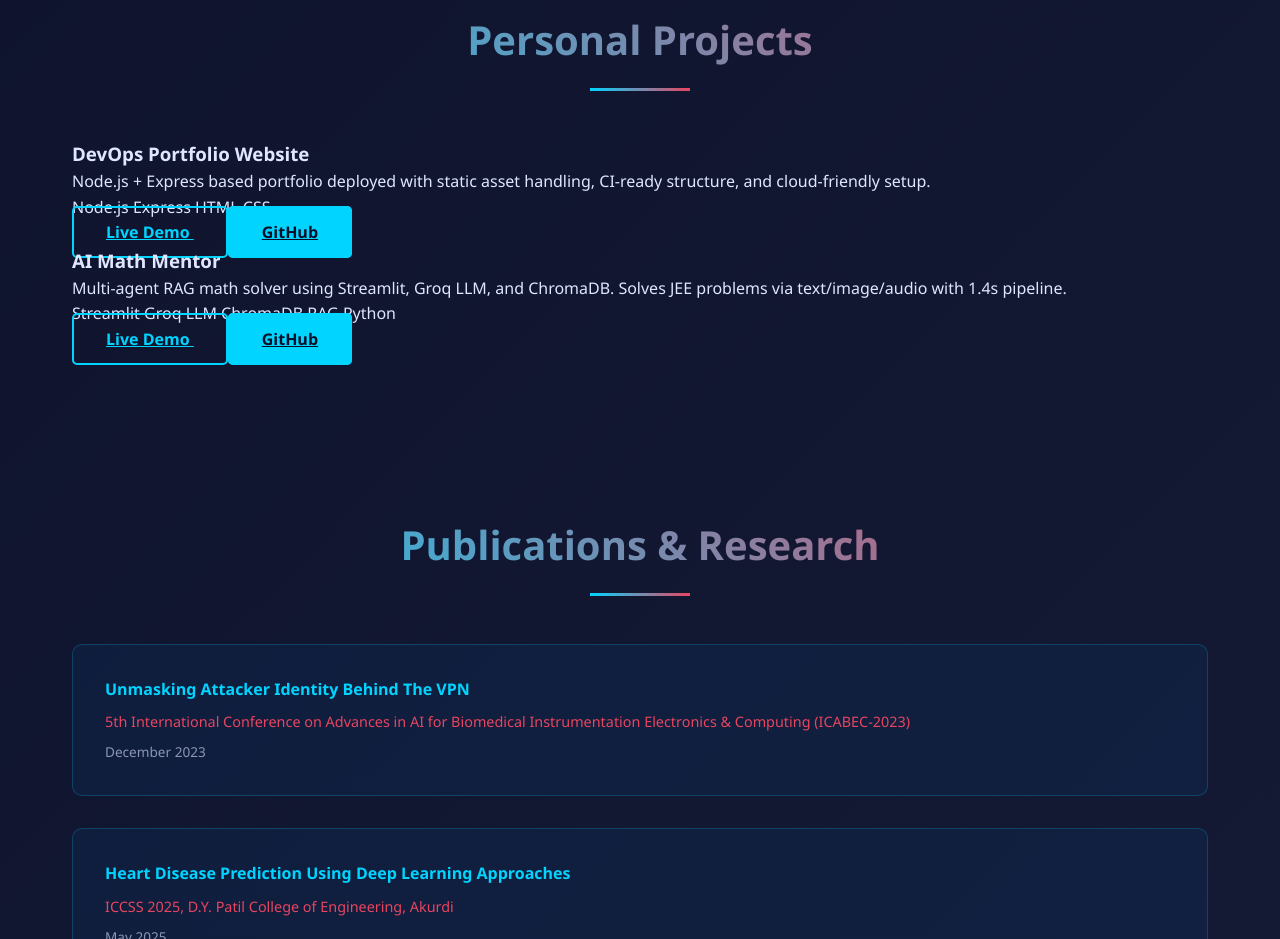
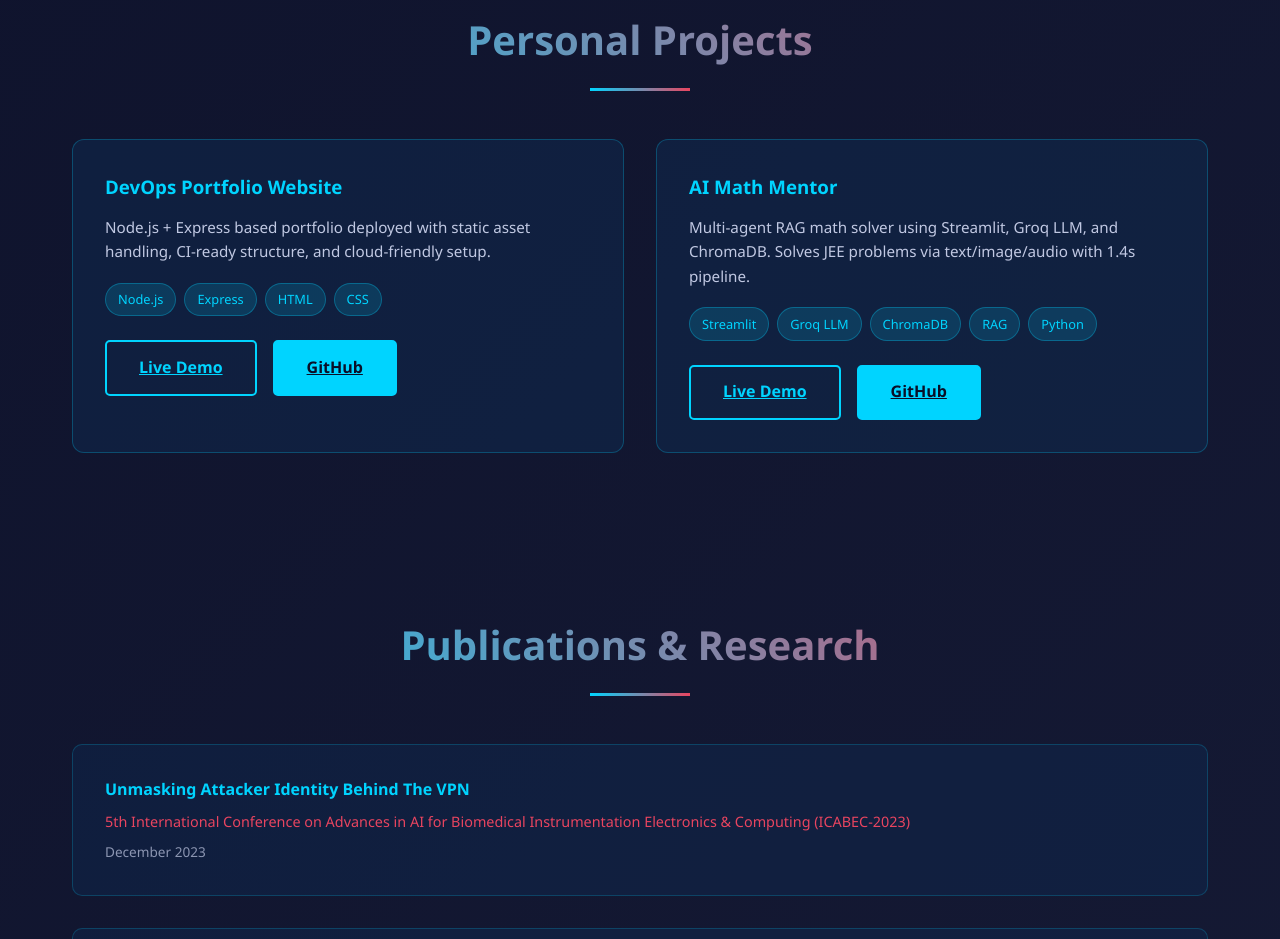
Before and after one commit to harshalwaghare18/my_portfolio, a website: page index.html in a window 1280 px wide. Shown: the part 2520-3459 px from the top of the page. Drawn offline with Linux system fonts and the light colour scheme.

Commit message:
Update style.css
Updated the style sheet as per the project section

```diff
--- a/public/css/style.css
+++ b/public/css/style.css
@@ -554,3 +554,63 @@ nav, section, footer {
     position: relative;
     z-index: 1;
 }
+
+
+
+
+
+
+/* ============ PROJECTS ============ */
+
+.projects-grid {
+    display: grid;
+    grid-template-columns: repeat(auto-fit, minmax(300px, 1fr));
+    gap: 2rem;
+}
+
+.project-card {
+    background: rgba(15, 52, 96, 0.35);
+    border: 1px solid rgba(0, 212, 255, 0.25);
+    padding: 2rem;
+    border-radius: 12px;
+    transition: all 0.35s ease;
+}
+
+.project-card:hover {
+    transform: translateY(-10px);
+    box-shadow: 0 20px 40px rgba(0, 212, 255, 0.2);
+    border-color: var(--primary);
+}
+
+.project-card h3 {
+    color: var(--primary);
+    margin-bottom: 0.8rem;
+}
+
+.project-desc {
+    color: rgba(224, 230, 255, 0.85);
+    font-size: 0.95rem;
+    margin-bottom: 1.2rem;
+}
+
+.project-tags {
+    display: flex;
+    flex-wrap: wrap;
+    gap: 0.5rem;
+    margin-bottom: 1.5rem;
+}
+
+.project-tags span {
+    background: rgba(0, 212, 255, 0.15);
+    border: 1px solid rgba(0, 212, 255, 0.3);
+    color: var(--primary);
+    padding: 0.35rem 0.75rem;
+    border-radius: 20px;
+    font-size: 0.8rem;
+}
+
+.project-links {
+    display: flex;
+    gap: 1rem;
+    flex-wrap: wrap;
+}
```
